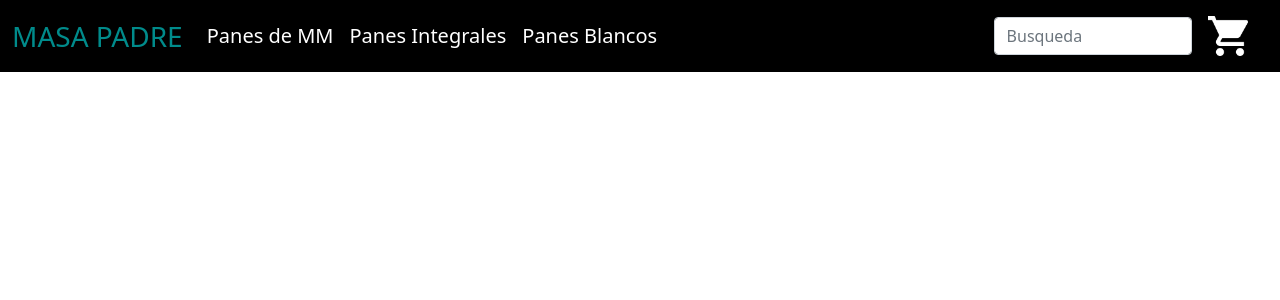
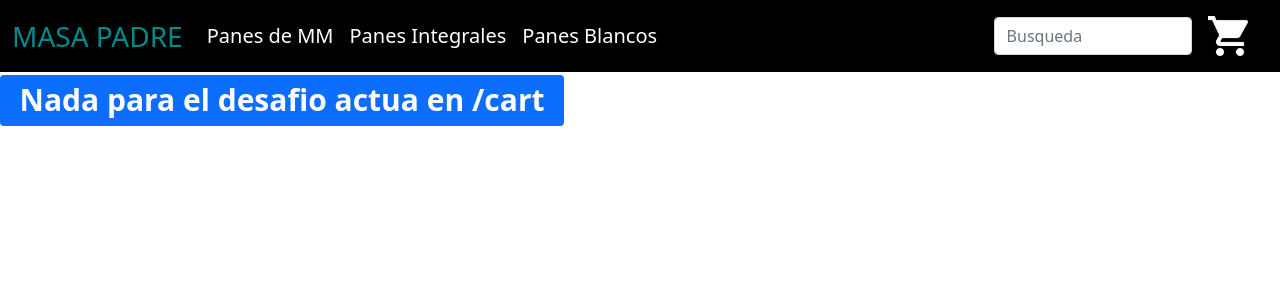
Before and after one commit to ferbernal0/reacteco, a React (Create React App) app: page /cart in a window 1280 px wide. Shown: the top 300 px of the page. Built offline with nearby package versions, Linux system fonts and the light colour scheme.

Commit message:
clase 09

```diff
--- a/src/App.js
+++ b/src/App.js
@@ -2,6 +2,7 @@ import './App.css';
 import NavBar from './components/NavBar/NavBar';
 import ItemDetailContainer from './containers/ItemDetailContainer'
 import ItemListContainer from './containers/ItemListContainer';
+import Cart from './components/Cart/Cart';
 import {BrowserRouter, Switch, Route} from 'react-router-dom';
 
 function App () {
@@ -21,6 +22,9 @@ function App () {
         <Route path="/item/:itemid">
             <ItemDetailContainer/>
         </Route>
+        <Route path="/cart">
+          <Cart/>
+        </Route>
       </Switch>
     </BrowserRouter>
   )
--- /dev/null
+++ b/src/components/Cart/Cart.js
@@ -0,0 +1,11 @@
+import Badge from 'react-bootstrap/Badge';
+
+const Cart = () => {
+    return (
+        <>
+            <h1><Badge variant="secondary">Nada para el desafio actua en /cart</Badge></h1>
+        </>
+    )
+}
+
+export default Cart;
--- a/src/containers/ItemDetail.js
+++ b/src/containers/ItemDetail.js
@@ -2,8 +2,13 @@ import Card from 'react-bootstrap/Card';
 import ItemCount from './CountContainer';
 import {Link} from 'react-router-dom';
 
-const ItemDetail = ({jsonpack}) => {
-  console.log ("Detalle de ItemDetail:",jsonpack);
+export const ItemDetail = ({jsonpack}) => {
+  console.log ("Detalle de ItemDetail:",jsonpack)
+
+  function Terminar () {
+    window.location.href="/cart"}
+
+  if (jsonpack) {
     return (
       <>
         <Card border="light" bg="dark" style={{ width: '270px' }} className="mb-2">
@@ -18,9 +23,16 @@ const ItemDetail = ({jsonpack}) => {
             <Card.Text className="mb-2">Cantidad: {jsonpack.stock}<p></p></Card.Text>
           </Card.Body>
         </Card>
-      <ItemCount product_name={jsonpack.title} stock={jsonpack.stock} initial={1}/>
+        <ItemCount product_name={jsonpack.title} stock={jsonpack.stock} initial={1} />
+          <button id="but1" style={{display:'none'}} onClick={Terminar}>Terminar mi compra</button>
       </>
     )
   }
 
+  else {
+    return (<></>)
+  }
+
+}
+
 export default ItemDetail;
```
Also changed, not shown: src/containers/ItemCount.js (indentation only). Lines whose indentation alone changed are shown as unchanged.
